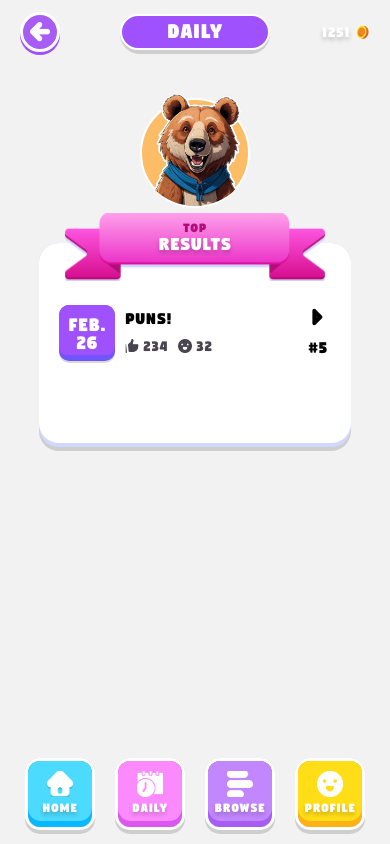
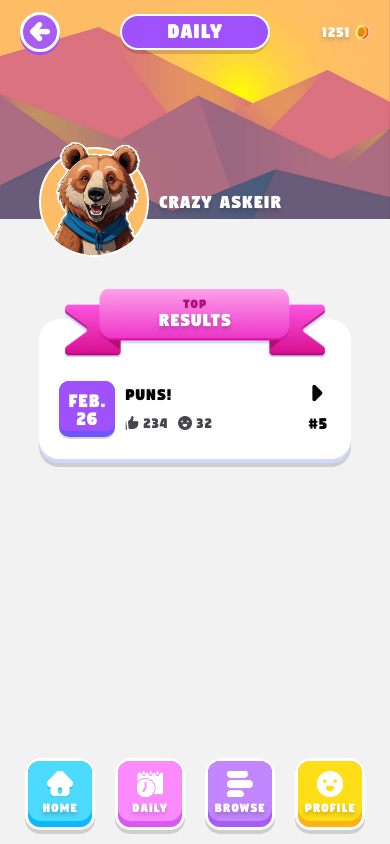
Before and after one commit to Stine2609/daily-jokes, a React Native app: screen /Profile in a window 390 px wide. Built offline with nearby package versions, Linux system fonts and the light colour scheme; no server answers.

Commit message:
Added background image to profile screen Minor tweaks

```diff
--- a/components/ContentBox.tsx
+++ b/components/ContentBox.tsx
@@ -13,7 +13,7 @@ import RibbonTitle from "./RibbonTitle";
 interface ContentBoxProps {
     children?: ReactNode;
     title?: string;
-    text?: string;
+    text?: string | ReactNode;
     textColor?: string;
     style?: StyleProp<ViewStyle>;
     headerColor?: string;
@@ -68,7 +68,7 @@ export default function ContentBox(props:ContentBoxProps) {
                 <>
                 {ribbonTitle && (
                     <View style={styles.ribbonTitleConatiner}>
-                        <RibbonTitle  topText={flavorText} bottomText={title} />
+                        <RibbonTitle topText={flavorText} bottomText={title} />
                     </View>
                 )}
                 {isLoading ? (
@@ -82,10 +82,10 @@ export default function ContentBox(props:ContentBoxProps) {
                         )}
                         {text && (
                             <View style={styles.textContainer}>
-                                    <Text shadow={false} color={textColor}>{text}</Text>
+                                <Text shadow={false} color={textColor} style={{textAlign: "center"}}>{text}</Text>
                             </View>
                         )}
-                            <View style={ribbonTitle ? {marginTop: 40} : null}>
+                        <View style={[ribbonTitle ? {marginTop: 40} : null, {gap: 10}]}>
                             {children}
                         </View>
                     </>
@@ -120,7 +120,7 @@ const styles = StyleSheet.create({
         paddingVertical: 14,
         borderRadius: 20,
         backgroundColor: componentColors.contentBox.background,
-        minHeight: 200,
+        minHeight: 100,
         gap: 10
     },
 
@@ -141,14 +141,15 @@ const styles = StyleSheet.create({
 
     textContainer: {
         justifyContent: "center",
-        alignItems: "center",
-        minHeight: 100,
+        // alignItems: "center",
+        minHeight: 60,
     },
 
     bottomContainer: {
         flexDirection: "row",
         justifyContent: "space-between",
         alignItems: "center",
+        marginTop: 10,
     },
 
     ribbonTitleConatiner: {
--- a/components/InputField.tsx
+++ b/components/InputField.tsx
@@ -21,6 +21,6 @@ export default function InputField(props: InputFieldProps) {
 const styles = StyleSheet.create({
     input: {
         textAlignVertical: "top",
-        minHeight: 80
+        minHeight: 60,
     },
 })
--- a/components/ScreenView.tsx
+++ b/components/ScreenView.tsx
@@ -15,10 +15,10 @@ interface ScreenViewProps {
     scrollView?: boolean;
 }
 
-const HEADER_HEIGHT = 64 + (StatusBar.currentHeight ? StatusBar.currentHeight : 0);
+export const HEADER_HEIGHT = 64 + (StatusBar.currentHeight ? StatusBar.currentHeight : 0);
 export const TAB_BAR_HEIGHT = 100;
 
-export const SCREEN_HEIGHT = Dimensions.get("screen").height - (HEADER_HEIGHT + TAB_BAR_HEIGHT)
+export const SCREEN_HEIGHT = Dimensions.get("screen").height - (HEADER_HEIGHT + TAB_BAR_HEIGHT + 20)
 
 export default function ScreenView(props: ScreenViewProps) {
     const {children, style, scrollView = true} = props;
@@ -52,8 +52,9 @@ const styles = StyleSheet.create({
         alignItems: "center",
         justifyContent: "center",
         gap: 10,
+        maxHeight: SCREEN_HEIGHT,
         marginTop: HEADER_HEIGHT,
         // marginBottom: TAB_BAR_HEIGHT,
-        minHeight: SCREEN_HEIGHT - 24,
+        minHeight: SCREEN_HEIGHT,
     },
 })
--- a/components/profile/PlayersDisplay.tsx
+++ b/components/profile/PlayersDisplay.tsx
@@ -23,7 +23,7 @@ export default function PlayersDisplay(props: PlayersDisplayProps) {
 
     return (
         <View style={styles.container}>
-            <Text color={colors.purple.dark}>Players</Text>
+            <Text shadow={false} color={colors.purple.dark}>Players</Text>
             <View style={styles.avatarContainer}>
             {displayedUsers.map((user) => (
                 <Avatar key={user.id} id={user.avatarId} />
--- a/components/profile/ProfileBackground.tsx
+++ b/components/profile/ProfileBackground.tsx
@@ -0,0 +1,29 @@
+import { Image, View, StyleSheet, Dimensions } from "react-native";
+import { getPercentage, percentageOf } from "../../utils/utils";
+
+const backgrounds: Record<number, ReturnType<typeof require>> = {
+    0: require("../../assets/backgrounds/0.png"),
+}
+
+interface ProfileBackgroundProps {
+    imageId: number;
+}
+
+const screenWidth = Dimensions.get("window").width;
+const originalImageWidth = 1396;
+const originalImageHeight = 784;
+
+// The image fills the whole width of the screen
+const imageWidth = screenWidth;
+// The height is scaled to fit this new width
+const imageHeight = percentageOf(getPercentage(screenWidth, originalImageWidth), originalImageHeight);
+
+export default function ProfileBackground(props: ProfileBackgroundProps) {
+    const { imageId } = props;
+
+    return(
+        <View>
+            <Image style={{height: imageHeight, width: imageWidth}} source={backgrounds[imageId]} />
+        </View>
+    )
+}
--- a/screens/Home.tsx
+++ b/screens/Home.tsx
@@ -5,9 +5,10 @@ import Button from "../components/buttons/Button";
 import ContentBox, { ContentBoxBottom } from "../components/ContentBox";
 import PlayersDisplay from "../components/profile/PlayersDisplay";
 import { useContest } from "../hooks/useContest";
-import { colors } from "../components/Colors";
 import Text from "../components/Text";
 import { useTimeLeft } from "../hooks/useTimeLeft";
+import { colors } from "../components/Colors";
+import PulseAnimation from "../components/PulseAnimation";
 
 interface HomeProps {
     navigation: {
@@ -25,7 +26,14 @@ export default function Home({ navigation }: HomeProps) {
             <ContentBox
                 title="Daily contest"
                 headerColor={colors.purple.dark}
-                text={`"The theme for today is ${contest.topic}!"`}
+                text={
+                    <Text shadow={false}>
+                        <Text shadow={false} color={colors.purple.medium}>{"The theme for today is \n"}</Text>
+                        <PulseAnimation>
+                            <Text shadow={false} color={colors.purple.dark}>{contest.topic}</Text>
+                        </PulseAnimation>
+                    </Text>
+                }
                 isLoading={contest.topic == ""}
             >
                 <PlayersDisplay users={[
@@ -38,8 +46,8 @@ export default function Home({ navigation }: HomeProps) {
                     {"id": 7, "avatarId": 1}
                 ]} />
                 <ContentBoxBottom>
-                    <Button variant="play" onPress={() => navigation.navigate("Daily")} label="Play" />
-                    <Text color={colors.purple.dark}>{timeLeft}</Text>
+                    <Button height={36} variant="play" onPress={() => navigation.navigate("Daily")} label="Play" />
+                    <Text shadow={false} color={colors.purple.dark}>{timeLeft}</Text>
                 </ContentBoxBottom>
             </ContentBox>
         </ScreenView>
--- a/screens/Profile.tsx
+++ b/screens/Profile.tsx
@@ -1,13 +1,27 @@
-import ScreenView from "../components/ScreenView";
-import RibbonTitle from "../components/RibbonTitle";
+import { View, StyleSheet } from "react-native";
+import ScreenView, { HEADER_HEIGHT, SCREEN_HEIGHT } from "../components/ScreenView";
+import Text from "../components/Text";
 import { ProfilePicture } from "../components/profile/Avatar";
 import ContentBox from "../components/ContentBox";
 import ContestListItem from "../components/listItem/ContestListItem";
+import ProfileBackground from "../components/profile/ProfileBackground";
+import ScrollToTopView from "../components/ScrollToTopView";
 
 export default function Profile() {
     return(
-        <ScreenView>
+        <ScreenView style={{
+            marginTop: 0,
+            // For this screen, the content is allowed to go behind the top bar
+            maxHeight: HEADER_HEIGHT + SCREEN_HEIGHT
+        }}>
+            <ScrollToTopView scrollToTopThreshold={500}>
+                <ProfileBackground imageId={0} />
+                <View style={styles.profilePictureContainer}>
+                    <View style={styles.profilePictureInner}>
                         <ProfilePicture id={6} />
+                        <Text size={20}>Crazy Askeir</Text>
+                    </View>
+                </View>
                 <ContentBox ribbonTitle flavorText="Top" title="Results">
                     <ContestListItem contest={{
                         date: "Feb. 26",
@@ -19,6 +33,23 @@ export default function Profile() {
                         }
                     }}/>
                 </ContentBox>
+            </ScrollToTopView>
         </ScreenView>
     )
 }
+
+const styles = StyleSheet.create({
+    profilePictureContainer: {
+        height: 75,
+        width: "80%",
+        alignSelf: "center"
+    },
+
+    profilePictureInner: {
+        bottom: "50%",
+        position: "absolute",
+        flexDirection: "row",
+        gap: 10,
+        alignItems: "center",
+    },
+})
--- a/utils/utils.ts
+++ b/utils/utils.ts
@@ -2,3 +2,11 @@
 export function percentageOf(percentage: number, number: number) {
     return percentage / 100 * number
 }
+
+// Calculates what percentage a number is of another number
+export function getPercentage(number1: number, number2: number) {
+    if (number2 === 0) {
+        throw new Error("number2 cannot be zero, as it would result in a division by zero.");
+    }
+    return (number1 / number2) * 100;
+}
```
Also changed, not shown: assets/backgrounds/0.png (renamed from assets/backgrounds/1.png). Lines whose indentation alone changed are shown as unchanged.
